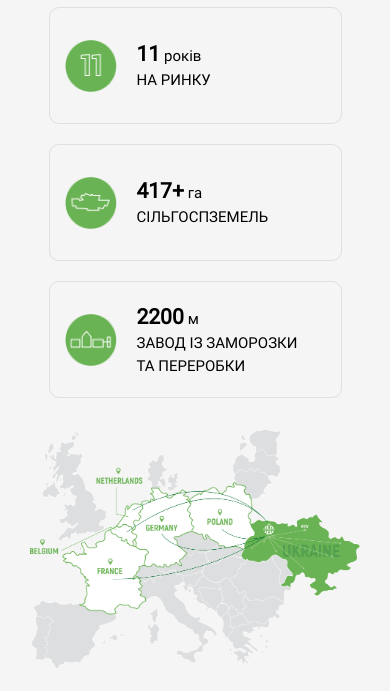
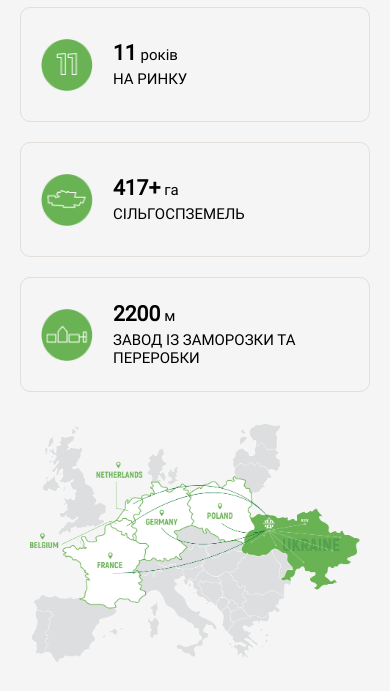
Before and after one commit to suchhzz/Highberry-markup, a website: page index.html in a window 390 px wide. Shown: the part 930-1621 px from the top of the page. Drawn offline with nearby package versions, Linux system fonts and the light colour scheme.

Commit message:
info items tablet adaptive

```diff
--- a/index.html
+++ b/index.html
@@ -218,8 +218,7 @@
                     <img src="images/section/delivery-map/info-item3.png">
                     <div class="info-item-description d-flex">
                         <p><span>2200</span>м</p>
-                        <p>ЗАВОД ІЗ ЗАМОРОЗКИ</p>
-                        <p>ТА ПЕРЕРОБКИ</p>
+                        <p>ЗАВОД ІЗ ЗАМОРОЗКИ ТА ПЕРЕРОБКИ</p>
                     </div>
                 </div>
             </div>
@@ -803,8 +802,7 @@
                             <img src="images/section/production/production-icon2.png">
                             <div class="info-item-description d-flex">
                                 <p><span>60</span>тон на добу</p>
-                                <p>ПОТУЖНІСТЬ</p>
-                                <p>ВИРОБНИЦТВА</p>
+                                <p>ПОТУЖНІСТЬ ВИРОБНИЦТВА</p>
                             </div>
                         </div>
 
--- a/scss/default.scss
+++ b/scss/default.scss
@@ -1,6 +1,10 @@
 @font-face {
     font-family: 'Roboto-Thin';
     src: url("../fonts/Roboto-Thin.ttf");
+}
+
+* {
+    // outline: 1px solid red;
 }
 
 @font-face {
@@ -83,6 +87,8 @@ p {
     border: 1px solid #E3DED9;
     border-radius: 10px;
     gap: 30px;
+    padding: 0 20px;
+    box-sizing: border-box;
 
     .info-item-description {
         flex-direction: column;
@@ -1524,8 +1530,86 @@ i.product-list-item-arrow-down {
 
 @media (max-width: 820px) {
     .info-item {
+        height: 87px;
+        gap: 20px;
+        padding: 0 10px;
+        box-sizing: border-box;
+
+        img {
+            width: 40px;
+            height: 40px;
+        }
+
+        .info-item-description {
+            p {
+
+                font-size: 11px;
+
+                span {
+                    font-size: 16px;
+                }
+            }
+        }
+    }
+}
+
+@media (max-width: 590px) {
+    .info-item {
+        height: 87px;
+        gap: 10px;
+        padding: 0 10px;
+        box-sizing: border-box;
+
+        img {
+            width: 30px;
+            height: 30px;
+        }
+
+        .info-item-description {
+            p {
+
+                font-size: 10px;
+
+                span {
+                    font-size: 14px;
+                }
+            }
+        }
+    }
+}
+
+@media (max-width: 500px) {
+    .info-item {
+        height: 77px;
+        gap: 5px;
+        padding: 0 5px;
+        box-sizing: border-box;
+
+        img {
+            width: 25px;
+            height: 25px;
+        }
+
+        .info-item-description {
+            p {
+
+                font-size: 10px;
+
+                span {
+                    font-size: 12px;
+                }
+            }
+        }
+    }
+}
+
+@media (max-width: 425px) {
+    .info-item {
         justify-content: flex-start;
         height: 115px;
+        gap: 20px;
+        width: 100%;
+        max-width: 100%;
 
         img {
             padding-left: 15px;
@@ -2923,7 +3007,7 @@ i.product-list-item-arrow-down {
             }
 
             .cultivation-info {
-                margin: 20px 27px !important;
+                margin: 20px 0 !important;
                 display: grid;
                 grid-template-columns: repeat(3, 212px);
             }
--- a/scss/index/section-delivery-map.scss
+++ b/scss/index/section-delivery-map.scss
@@ -92,9 +92,32 @@
         .product-info,
         .cultivation-info,
         .production-info {
+            grid-template-columns: repeat(3, 1fr) !important;
+            justify-items: center !important;
+            margin: 0 !important;
+            gap: 20px !important;
+            width: 100%;
+            box-sizing: border-box;
+            padding: 0 20px;
+        }
+
+        .delivery-map {
+
+            .head {
+                margin: 35px 0 30px 0;
+
+            }
+        }
+    }
+
+    @media (max-width: 425px) {
+
+        .product-info,
+        .cultivation-info,
+        .production-info {
             grid-template-columns: 1fr !important;
             justify-items: center !important;
-            margin: 0 27px !important;
+            // margin: 0 27px !important;
             gap: 20px !important;
         }
 
--- a/scss/index/section-production.scss
+++ b/scss/index/section-production.scss
@@ -110,6 +110,7 @@
 
                     .production-info {
                         justify-content: space-between;
+                        padding: 0 !important;
                     }
                 }
             }
```
Also changed, not shown: css/style.css.
